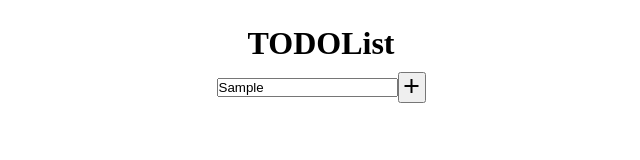
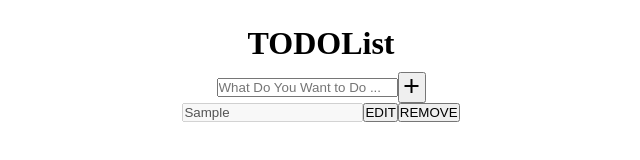
Before and after one commit to Kazuki-0528/ToDoApp_practice, a plain HTML site: page index.html in a window 1280 px wide. Both pictures are taken after typing "Sample" into the empty fields and a click on the button "add". Shown: the whole page, without its empty margins (319-959 px from the left). Drawn offline with nearby package versions, Linux system fonts and the light colour scheme.

Commit message:
[add]ToDoApp完成

```diff
--- a/main.js
+++ b/main.js
@@ -0,0 +1,64 @@
+const input = document.querySelector(".input");
+const addButton = document.querySelector(".addButton");
+const container = document.querySelector(".container");
+
+class Item {
+  constructor(itemName) {
+    this.createDiv(itemName);
+  }
+
+  createDiv(itemName) {
+    let input = document.createElement("input");
+    input.value = itemName;
+    input.disabled = true;
+    input.classList.add("item_input");
+    input.type = "text";
+
+    let itemBox = document.createElement("div");
+    itemBox.classList.add("item");
+
+    let editButton = document.createElement("button");
+    editButton.innerHTML = "EDIT";
+    editButton.classList.add("editButton");
+
+    let removeButton = document.createElement("button");
+    removeButton.innerHTML = "REMOVE";
+    removeButton.classList.add("removeButton");
+
+    container.appendChild(itemBox);
+
+    itemBox.appendChild(input);
+    itemBox.appendChild(editButton);
+    itemBox.appendChild(removeButton);
+
+    editButton.addEventListener("click", () => {
+      this.edit(input);
+    });
+
+    removeButton.addEventListener("click", () => {
+      this.remove(itemBox);
+    });
+  }
+
+  edit(input) {
+    input.disabled = !input.disabled;
+  }
+
+  remove(item) {
+    container.removeChild(item);
+  }
+}
+
+function check() {
+  if (input.value != "") {
+    new Item(input.value);
+    input.value = "";
+  }
+}
+
+addButton.addEventListener("click", check);
+window.addEventListener("keydown", (e) => {
+  if (e.which == 13) {
+    check();
+  }
+});
--- a/style.scss
+++ b/style.scss
@@ -33,4 +33,9 @@ h1 {
 
 .container {
   grid-area: item;
+  display: flex;
+  flex-direction: column;
+  align-items: center;
+  // text-align: center;
+  justify-content: center;
 }
```
Also changed, not shown: style.css, 1 other file.
